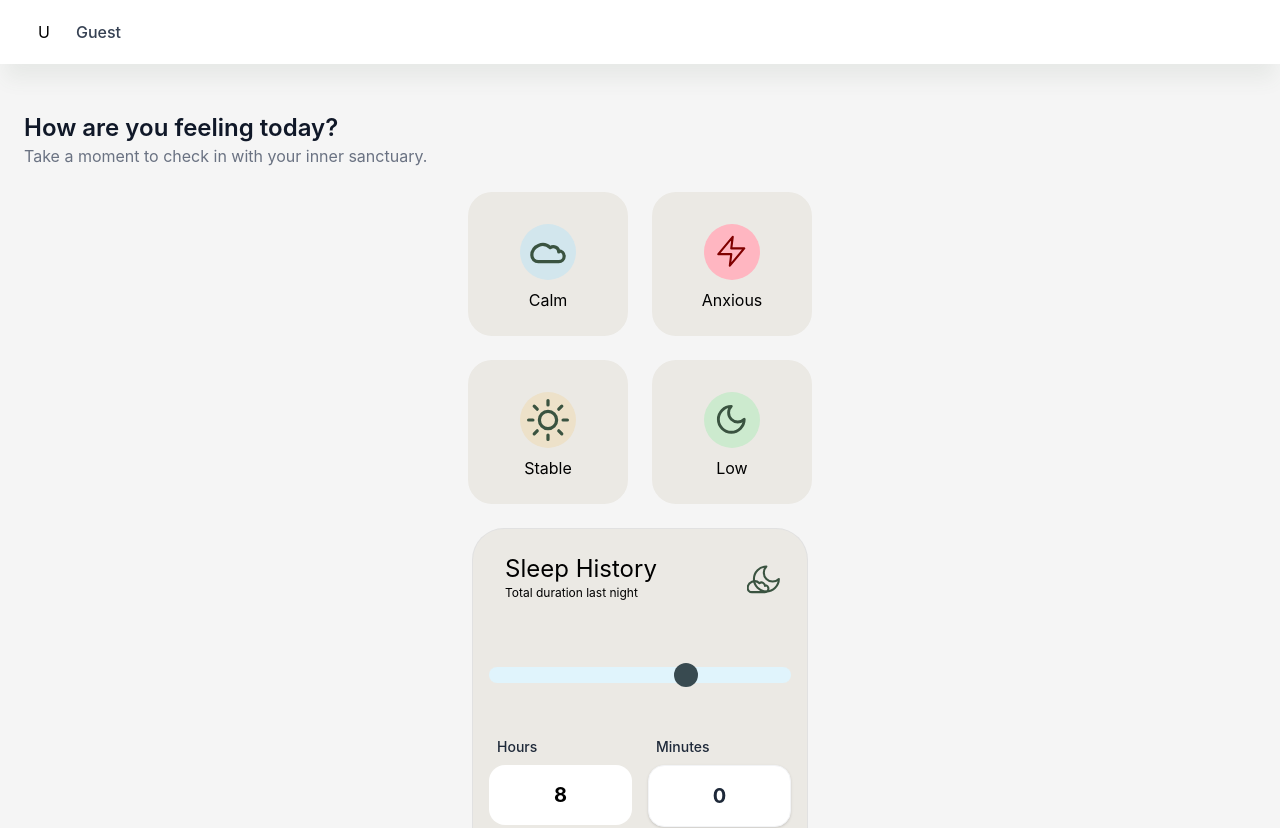
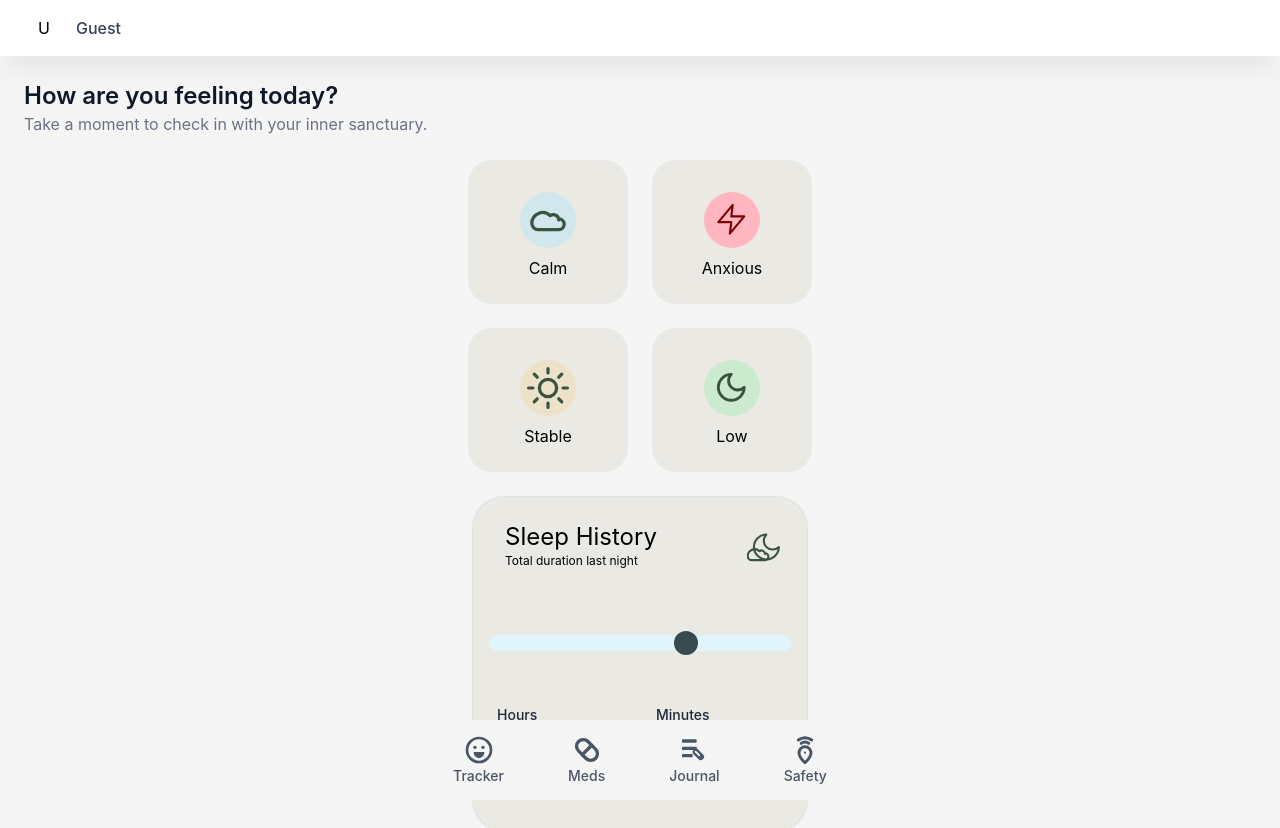
Before and after one commit to Risqybas/kelola-jiwa, a React (Vite) app: page /mood in a window 1280 px wide. Shown: the top 828 px of the page. Built offline with nearby package versions, Linux system fonts and the light colour scheme; no server answers.

Commit message:
completed footer components

```diff
--- a/src/App.jsx
+++ b/src/App.jsx
@@ -1,6 +1,7 @@
 import { BrowserRouter, Routes, Route } from 'react-router-dom'
 import Header from './components/header.jsx'
 import Mood from './pages/mood.jsx'
+import Footer  from './components/footer.jsx'
 import { AuthProvider } from './context/AuthContext.jsx'
 
 export default function App() {
@@ -11,6 +12,7 @@ export default function App() {
       <Routes>
         <Route path="/mood" element={<Mood />} />
       </Routes>
+       <Footer/>
       </AuthProvider>
     </BrowserRouter>
   )
--- a/src/components/footer.jsx
+++ b/src/components/footer.jsx
@@ -1 +1,109 @@
-import React from 'react';
+import React from "react";
+import { useNavigate } from "react-router-dom";
+
+function Footer() {
+    const navigate = useNavigate();
+  return (
+    <div className="box-border w-full h-20 bg-[#F5F5F5] sticky bottom-0 flex items-center justify-center">
+      <button className="box-border rounded-full px-6 bg-[#F5F5F5] hover:bg-gray-200 transition-colors duration-200 mx-2 flex flex-col items-center justify-center py-2"
+      onClick={() => navigate("/mood")}
+      >
+        <svg
+          xmlns="http://www.w3.org/2000/svg"
+          viewBox="0 0 24 24"
+          class="w-8 h-8 text-gray-600"
+        >
+          <circle
+            cx="12"
+            cy="12"
+            r="9"
+            fill="none"
+            stroke="currentColor"
+            stroke-width="2"
+          />
+          <circle cx="9" cy="10" r="1.25" fill="currentColor" />
+          <circle cx="15" cy="10" r="1.25" fill="currentColor" />
+
+          <path
+            d="M8 13.5 C8 16.2 9.8 18 12 18 C14.2 18 16 16.2 16 13.5 Z"
+            fill="currentColor"
+          />
+        </svg>
+        <span className="text-sm font-medium text-gray-600">Tracker</span>
+      </button>
+      <button className="box-border rounded-full px-6 bg-[#F5F5F5] hover:bg-gray-200 transition-colors duration-200 mx-2 flex flex-col items-center justify-center py-2"
+        onClick={() => navigate("/medications")}
+        >
+        <svg
+          xmlns="http://www.w3.org/2000/svg"
+          viewBox="0 0 24 24"
+          fill="none"
+          stroke="currentColor"
+          strokeWidth="2.5"
+          strokeLinecap="round"
+          strokeLinejoin="round"
+          className="w-8 h-8 text-gray-600"
+        >
+          <g transform="rotate(-45 12 12)">
+            <rect x="7" y="3" width="10" height="18" rx="5" />
+            <line x1="7" y1="12" x2="17" y2="12" />
+          </g>
+        </svg>
+        <span className="text-sm font-medium text-gray-600">Meds</span>
+      </button>
+      <button className="box-border rounded-full px-6 bg-[#F5F5F5] hover:bg-gray-200 transition-colors duration-200 mx-2 flex flex-col items-center justify-center py-2"
+        onClick={() => navigate("/journal")}
+        >
+        <svg
+          xmlns="http://www.w3.org/2000/svg"
+          viewBox="0 0 24 24"
+          fill="currentColor"
+          className="w-8 h-8 text-gray-600"
+        >
+          <rect x="3" y="4" width="11" height="2.5" rx="0.5" />
+          <rect x="3" y="9.5" width="11" height="2.5" rx="0.5" />
+          <rect x="3" y="15" width="8" height="2.5" rx="0.5" />
+
+          <g transform="rotate(-45 16 16)">
+            <rect x="13.5" y="10" width="5" height="10" rx="2.5" />
+            <line
+              x1="16"
+              y1="12"
+              x2="16"
+              y2="16"
+              stroke="white"
+              strokeWidth="1.2"
+              strokeLinecap="round"
+            />
+          </g>
+        </svg>
+        <span className="text-sm font-medium text-gray-600">Journal</span>
+      </button>
+      <button className="box-border rounded-full px-6 bg-[#F5F5F5] hover:bg-gray-200 transition-colors duration-200 mx-2 flex flex-col items-center justify-center py-2"
+        onClick={() => navigate("/safety")}
+        >
+        <svg
+          xmlns="http://www.w3.org/2000/svg"
+          viewBox="0 0 24 24"
+          fill="none"
+          stroke="currentColor"
+          strokeWidth="2.2"
+          strokeLinecap="round"
+          strokeLinejoin="round"
+          className="w-8 h-8 text-gray-600"
+        >
+          <path d="M7 4.5a8 8 0 0 1 10 0" />
+
+          <path d="M9.2 7.0a5 5 0 0 1 5.6 0" />
+
+          <path d="M12 21.5s-4.5-4.2-4.5-7.5a4.5 4.5 0 0 1 9 0c0 3.3-4.5 7.5-4.5 7.5z" />
+
+          <circle cx="12" cy="14" r="0.8" fill="currentColor" stroke="none" />
+        </svg>
+        <span className="text-sm font-medium text-gray-600">Safety</span>
+      </button>
+    </div>
+  );
+}
+
+export default Footer;
--- a/src/components/header.jsx
+++ b/src/components/header.jsx
@@ -4,7 +4,7 @@ function Header() {
   const {photoProfile, nameProfile} = useAuth();
 
   return (
-    <div className="w-full h-16 bg-surface bg-white/5 backdrop-blur-md sticky top-0 text-on-surface flex items-center px-5 shadow-[0_20px_20px_-5px_rgba(74,101,78,0.08)] z-50">
+    <div className="w-full h-14 bg-surface bg-white/5 backdrop-blur-md sticky top-0 text-on-surface flex items-center px-5 shadow-[0_20px_20px_-5px_rgba(74,101,78,0.08)] z-50">
       <div className="border-box size-8 rounded-full bg-white m-2 flex items-center justify-center overflow-hidden">
         {photoProfile ? (
         <img src={photoProfile} alt="Profile" className="w-full h-full object-cover"/>
--- a/src/index.css
+++ b/src/index.css
@@ -1 +1,16 @@
 @import "tailwindcss";
+
+@keyframes fadeSlideIn {
+  from {
+    opacity: 0;
+    transform: translateY(12px);
+  }
+  to {
+    opacity: 1;
+    transform: translateY(0);
+  }
+}
+
+.page-transition {
+  animation: fadeSlideIn 0.3s ease-out;
+}
--- a/src/pages/mood.jsx
+++ b/src/pages/mood.jsx
@@ -147,8 +147,8 @@ const Mood = () => {
 
   return (
     //top page
-    <div className="relative bg-[#F5F5F5] min-h-screen">
-      <h1 className="text-left text-2xl font-semibold text-gray-900 mx-6 pt-12">
+    <div className="page-transition relative bg-[#F5F5F5] min-h-screen">
+      <h1 className="text-left text-2xl font-semibold text-gray-900 mx-6 pt-6">
         How are you feeling today?
       </h1>
       <h2 className="text-left text-base text-gray-500 mx-6">
```
Also changed, not shown: src/App.css (line endings or trailing spaces), src/pages/journal.jsx (added), src/pages/medications.jsx (added), src/pages/safety.jsx (added).
